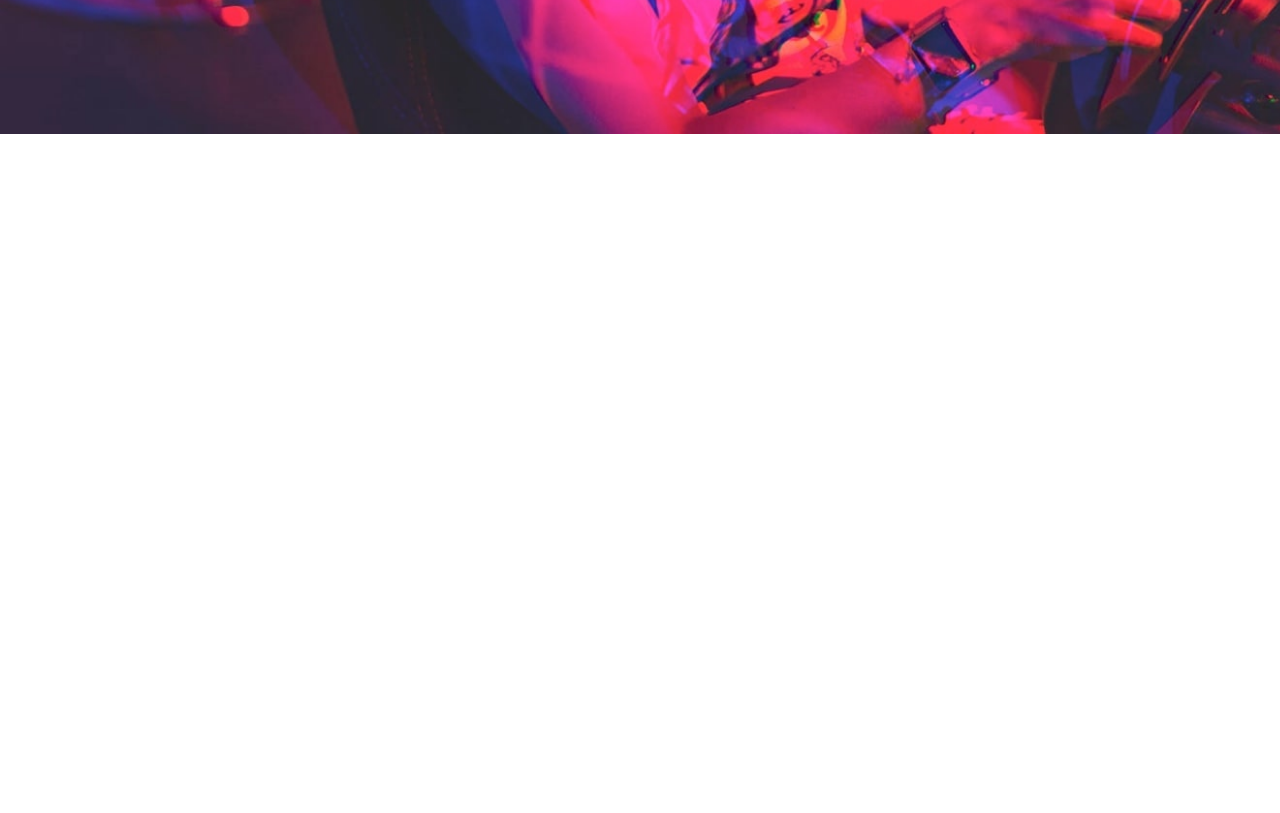
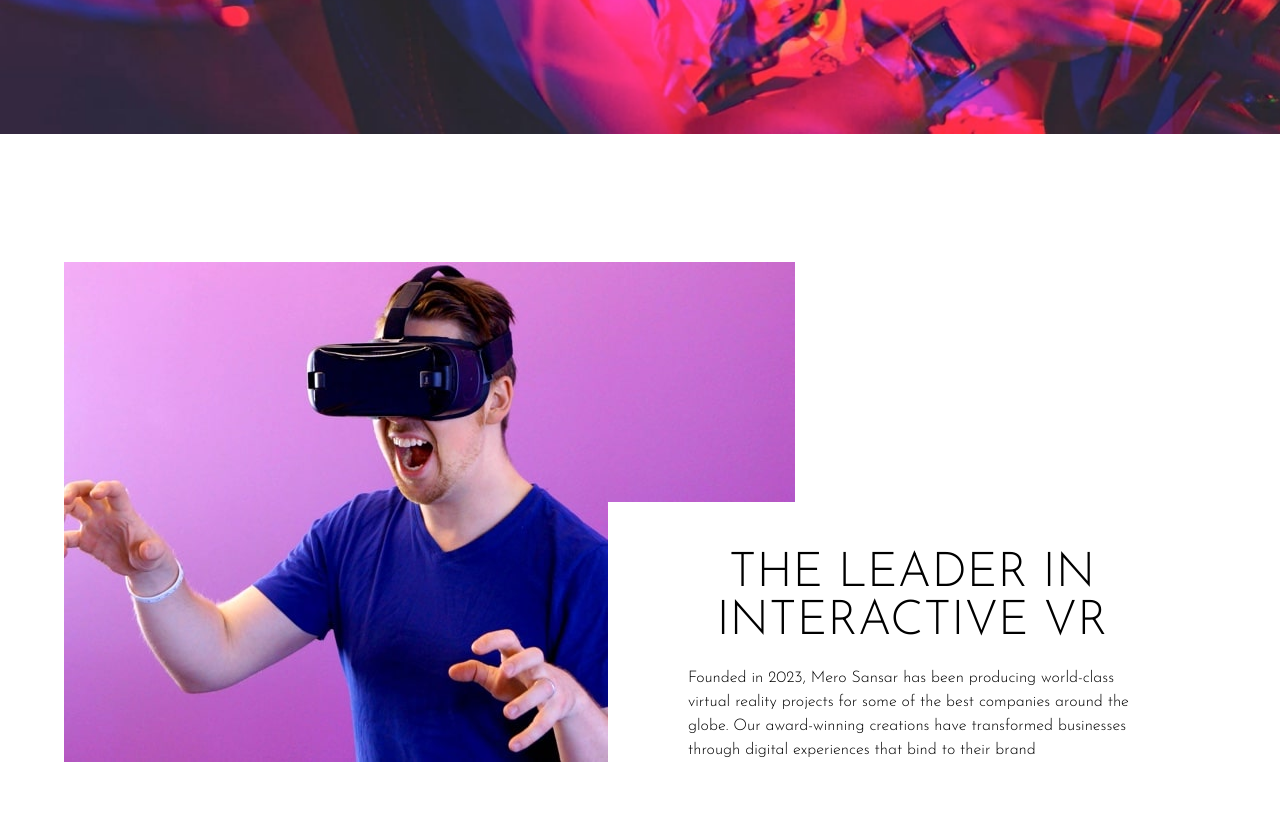
Before and after one commit to gaurav-shrestha/Mero-Sansar, a website: page index.html in a window 1280 px wide. Shown: the part 496-1309 px from the top of the page. Before the commit the page ends 800 px from the top, so only its background shows below. Drawn offline with Linux system fonts and the light colour scheme.

Commit message:
History/details section

```diff
--- a/index.html
+++ b/index.html
@@ -50,5 +50,24 @@
                 <div class="max-w-lg my-32 p-4 border border-white text-white text-4xl uppercase md:text-6xl md:p-10">IMPRESSIVE EXPERIENCES THAT DELIVER</div>
             </div>
         </section>
+
+        <!-- History Section -->
+        <section class="#history">
+            <!-- History Container -->
+            <div class="max-w-6xl mx-auto px-5 my-32 relative flex flex-col md:flex-row md:pl-0">
+                <!-- image -->
+                <img src="images/desktop/image-interactive.jpg" alt="" />
+                <!-- Content Container-->
+                <div class="bg-white md:absolute right-0 -bottom-12 mt-10 md:p-12">
+                    <!-- heading -->
+                    <h3 class="max-w-lg font-sans uppercase text-center text-4xl mx-auto md:text-5xl">The leader in interactive vr</h3>
+                    <!-- details -->
+                    <p class="max-w-md text-center mx-auto mt-5 md:text-left">
+                        Founded in 2023, Mero Sansar has been producing world-class virtual reality projects for some of the best companies around the globe. Our award-winning creations have
+                        transformed businesses through digital experiences that bind to their brand
+                    </p>
+                </div>
+            </div>
+        </section>
     </body>
 </html>
```
Also changed, not shown: css/style.css, images/desktop/image-interactive.jpg (added).
